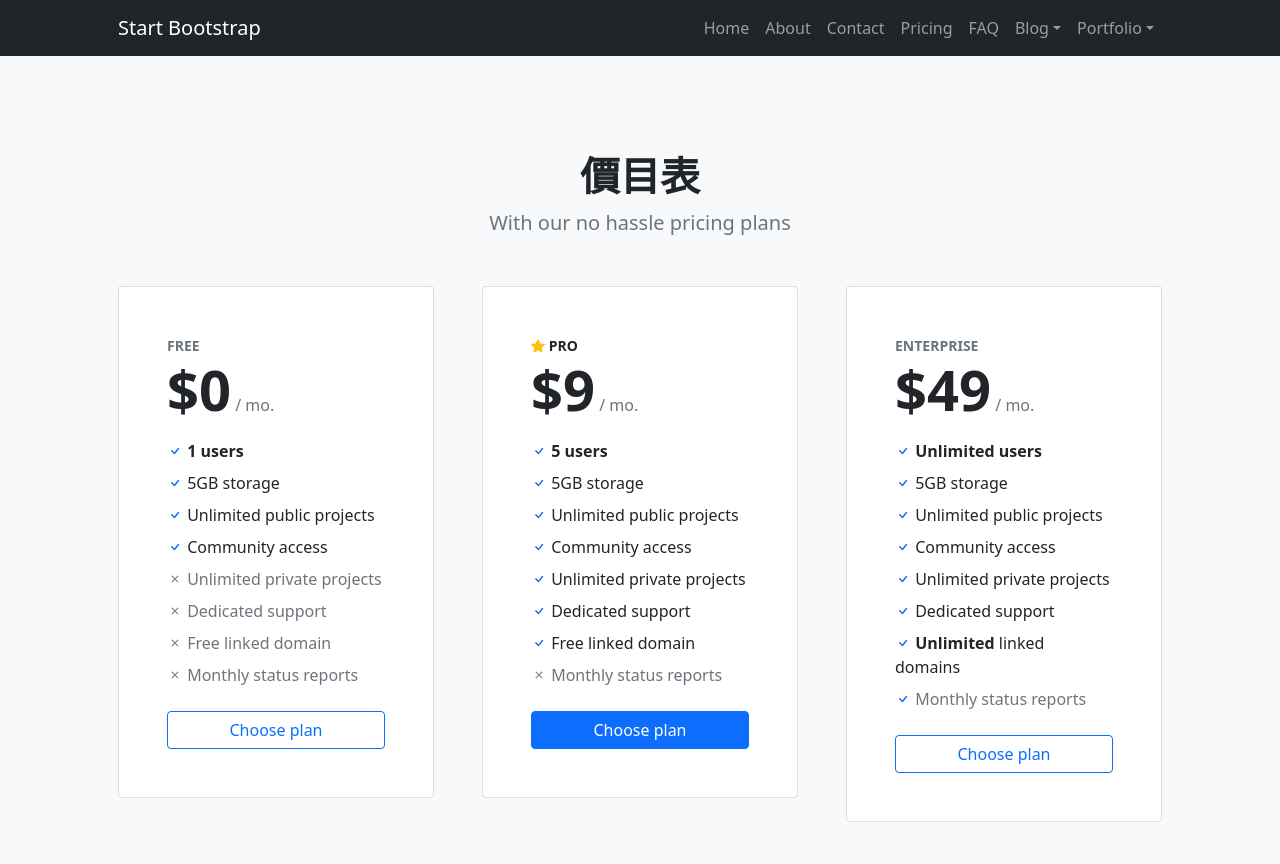
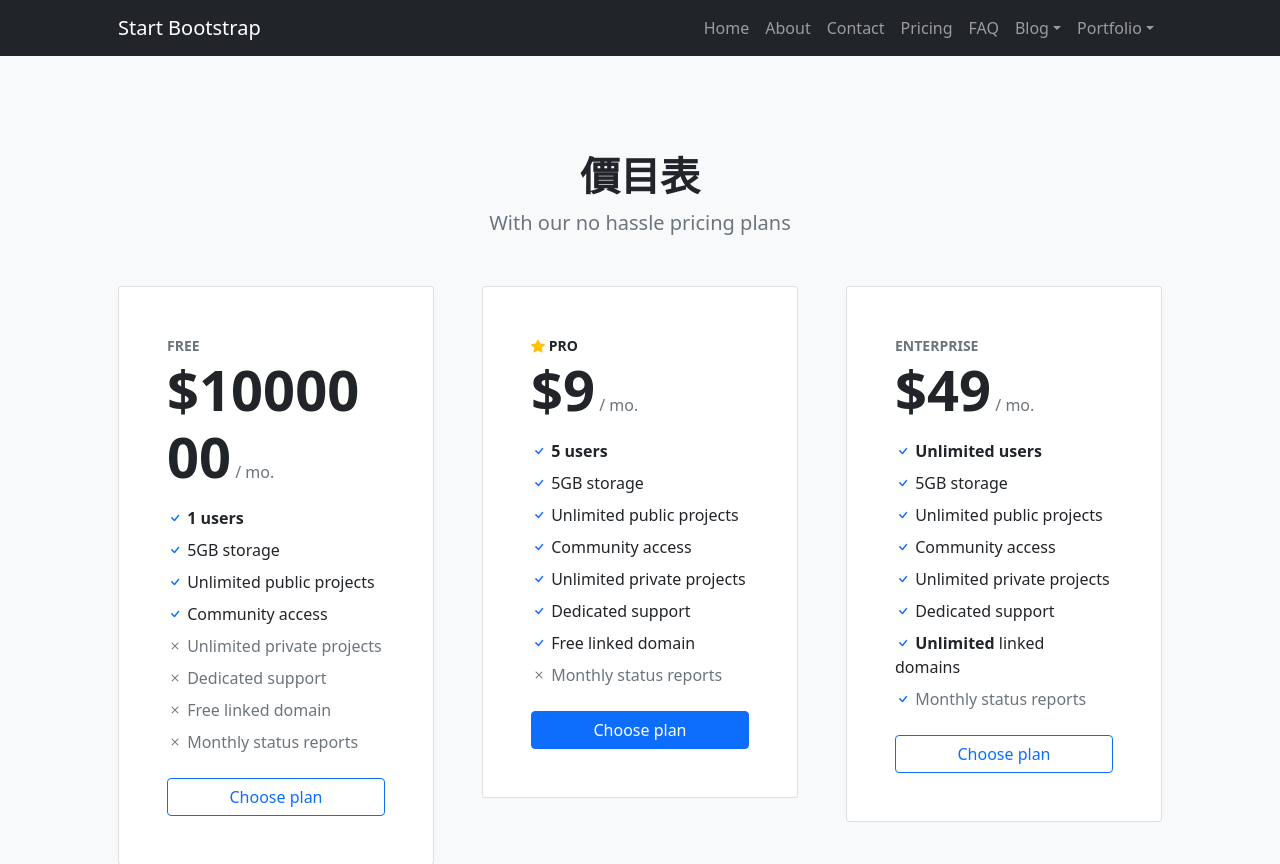
Before and after one commit to joanna9m/chihlee_open, a plain HTML site: page pricing.html in a window 1280 px wide. Shown: the top 864 px of the page. Drawn offline with nearby package versions, Linux system fonts and the light colour scheme.

Commit message:
update price and title

```diff
--- a/pricing.html
+++ b/pricing.html
@@ -59,7 +59,7 @@
                                 <div class="card-body p-5">
                                     <div class="small text-uppercase fw-bold text-muted">Free</div>
                                     <div class="mb-3">
-                                        <span class="display-4 fw-bold">$0</span>
+                                        <span class="display-4 fw-bold">$1000000</span>
                                         <span class="text-muted">/ mo.</span>
                                     </div>
                                     <ul class="list-unstyled mb-4">
```
